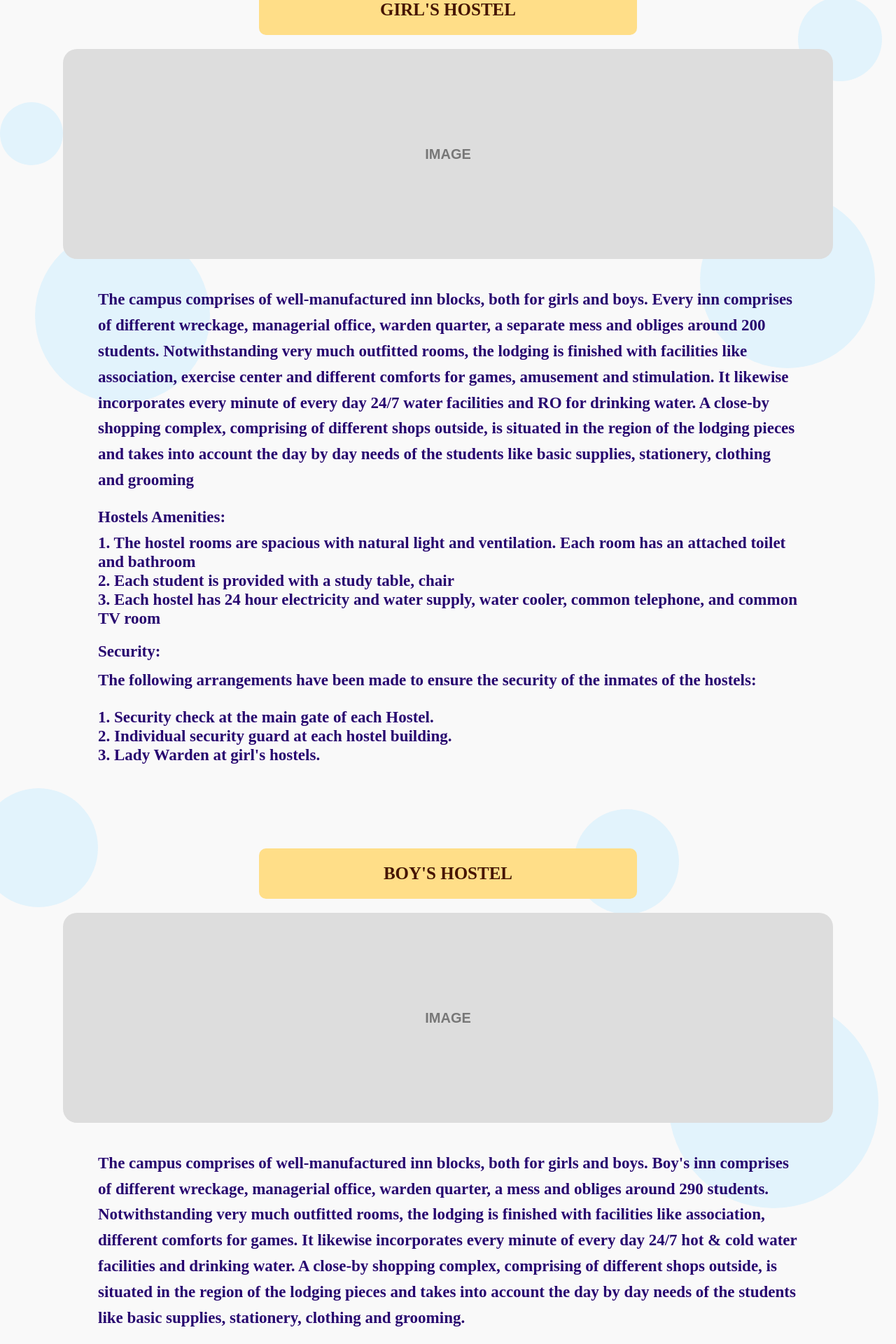
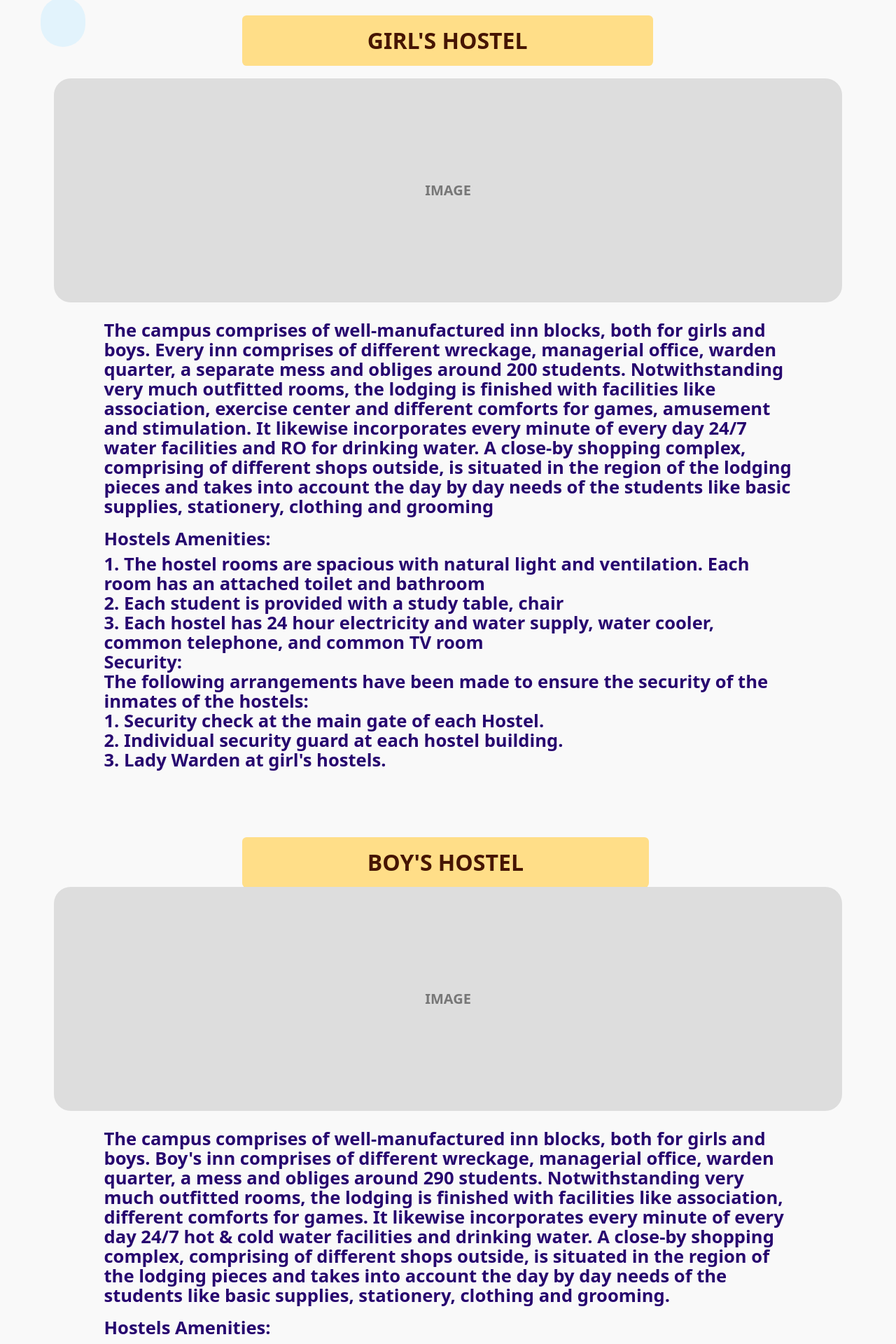
Before and after one commit to Aaditya-T/bbit-website, a Next.js app: page /hostel in a window 1280 px wide. Shown: the part 124-2044 px from the top of the page at 70% size. Built offline with nearby package versions, Linux system fonts and the light colour scheme.

Commit message:
hostel page done in tailwind only ellipse is remaining

```diff
--- a/pages/hostel.js
+++ b/pages/hostel.js
@@ -5,19 +5,19 @@ const hostel = () => {
 
     <>
     <Navbar/>
-    <div className="hostelcontainer">
-        <div className="hostelheader">
-          <h1>GIRL'S HOSTEL</h1>
+    <div className="hostelcontainer p-[5vw] bg-[#f9f9f9]">
+        <div className="hostelheader bg-[#ffde88] px-[14vw] py-[2vh] rounded-[0.5vw] absolute z-2 mx-[22vw] text-center mb-[5vh]">
+          <h1 className="text-[#461502] text-[2.5vw] font-semibold leading-10 text-center ">GIRL'S HOSTEL</h1>
         </div>
-        <div className="hostelimageContainer">
-          <div className="hostelimagePlaceholder">IMAGE</div>
+        <div className="hostelimageContainer flex justify-center m-[1vw] mt-[7vw]">
+          <div className="hostelimagePlaceholder w-full max-w-3rem h-80 bg-[#ddd] flex justify-center items-center text-[#777] text-xl rounded-3xl font-semibold z-20">IMAGE</div>
         </div>
-        <div className="hostelcontent">
-          <p>
+        <div className="hostelcontent py-[1.04vw] px-[6.6vw] text-[#27066f] text-[2vw] font-semibold leading-7 text-left relative z-2 mb-[10.3vh]">
+          <p className="mb-[1.2vh">
             The campus comprises of well-manufactured inn blocks, both for girls and boys. Every inn comprises of different wreckage, managerial office, warden quarter, a separate mess and obliges around 200 students. Notwithstanding very much outfitted rooms, the lodging is finished with facilities like association, exercise center and different comforts for games, amusement and stimulation. It likewise incorporates every minute of every day 24/7 water facilities and RO for drinking water. A close-by shopping complex, comprising of different shops outside, is situated in the region of the lodging pieces and takes into account the day by day needs of the students like basic supplies, stationery, clothing and grooming
 
           </p>
-          <h2>Hostels Amenities:</h2>
+          <h2 className="mt-[2.25vh] mb-[1.1vh] text[#27066f]">Hostels Amenities:</h2>
           <ol>
             <li>1. The hostel rooms are spacious with natural light and ventilation. Each room has an attached toilet and bathroom</li>
             <li>2. Each student is provided with a study table, chair</li>
@@ -33,17 +33,17 @@ const hostel = () => {
             <li>3. Lady Warden at girl's hostels.</li>
           </ol>
         </div>
-        <div className="hostelheader">
-          <h1>BOY'S HOSTEL</h1>
+        <div className="hostelheader bg-[#ffde88] px-[14vw] py-[2vh] rounded-[0.5vw] absolute z-2 mx-[22vw] text-center mb-[5vh]">
+          <h1 className="text-[#461502] text-[2.5vw] font-semibold leading-10 text-center">BOY'S HOSTEL</h1>
         </div>
-        <div className="hostelimageContainer">
-          <div className="hostelimagePlaceholder">IMAGE</div>
+        <div className="hostelimageContainer flex justify-center m-[1vw] mt-[12vw] ">
+          <div className="hostelimagePlaceholder  w-full max-w-3rem h-80 bg-[#ddd] flex justify-center items-center text-[#777] text-xl rounded-3xl font-semibold z-20">IMAGE</div>
         </div>
-        <div className="hostelcontent">
-          <p>
+        <div className="hostelcontent  py-[1.04vw] px-[6.6vw] text-[#27066f] text-[2vw] font-semibold leading-7 text-left relative z-2 mb-[10.3vh]">
+          <p className="mb-[1.25vh]">
             The campus comprises of well-manufactured inn blocks, both for girls and boys. Boy's inn comprises of different wreckage, managerial office, warden quarter, a mess and obliges around 290 students. Notwithstanding very much outfitted rooms, the lodging is finished with facilities like association, different comforts for games. It likewise incorporates every minute of every day 24/7 hot & cold water facilities and drinking water. A close-by shopping complex, comprising of different shops outside, is situated in the region of the lodging pieces and takes into account the day by day needs of the students like basic supplies, stationery, clothing and grooming.
           </p>
-          <h2>Hostels Amenities:</h2>
+          <h2 className="mt-[2.25vh] mb-[1.1vh] text[#27066f]">Hostels Amenities:</h2>
           <ol>
             <li>1. The hostel rooms are spacious with natural light and ventilation.</li>
             <li>2. Each student is provided with a study table, cupboard, and chair.</li>
@@ -58,7 +58,7 @@ const hostel = () => {
             <li>2. Individual security guard at each hostel building.</li>
           </ol>
         </div>
-        <div className="ellipse1"></div>
+        <div className="ellipse1 w-[5vw] h-[8.89vh] rounded-[520vh] bg-[#e2f3fc] -ml-[0.5vw] mt-[0vw] bottom-[0.6vh] top-[15vh] absolute z-0 "></div>
         <div className="ellipse2"></div>
         <div className="ellipse3"></div>
         <div className="ellipse4"></div>
--- a/styles/globals.css
+++ b/styles/globals.css
@@ -313,7 +313,7 @@ li {
 }  */
 
 
-.hostelcontainer {
+/* .hostelcontainer {
   padding: 20px;
   font-family: Arial, sans-serif;
   background-color: #f9f9f9;
@@ -375,7 +375,7 @@ line-height: 52.34px;
 
 .hostelcontent p {
   margin-bottom: 20px;
-  line-height: 1.6;
+  line-height: 1.6px;
 }
 
 .hostelcontent h2 {
@@ -491,7 +491,7 @@ width: 150px;
   position: absolute;
   z-index: 1;
   top: 1550px;
-}
+} */
 
 
 
```
